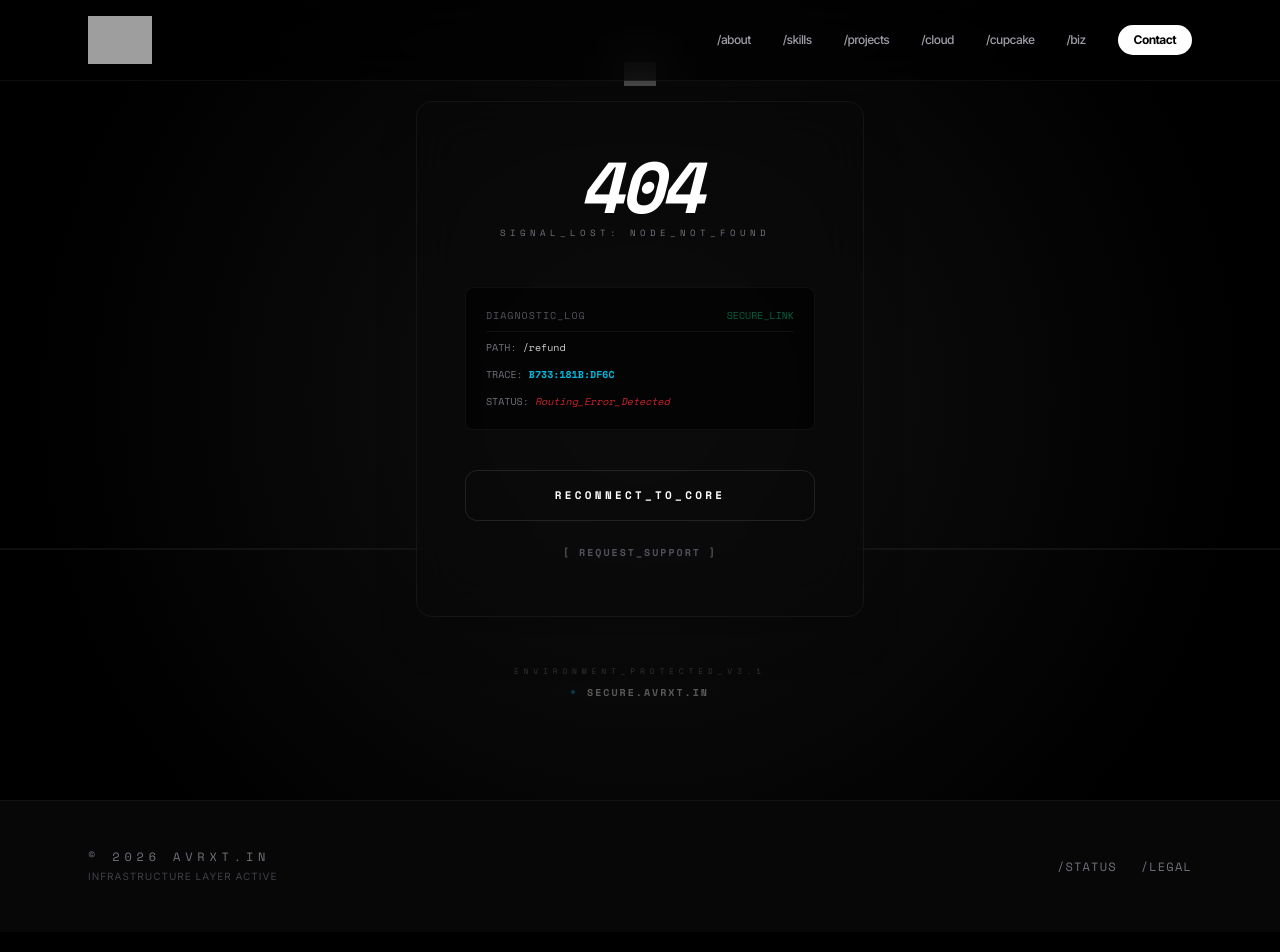
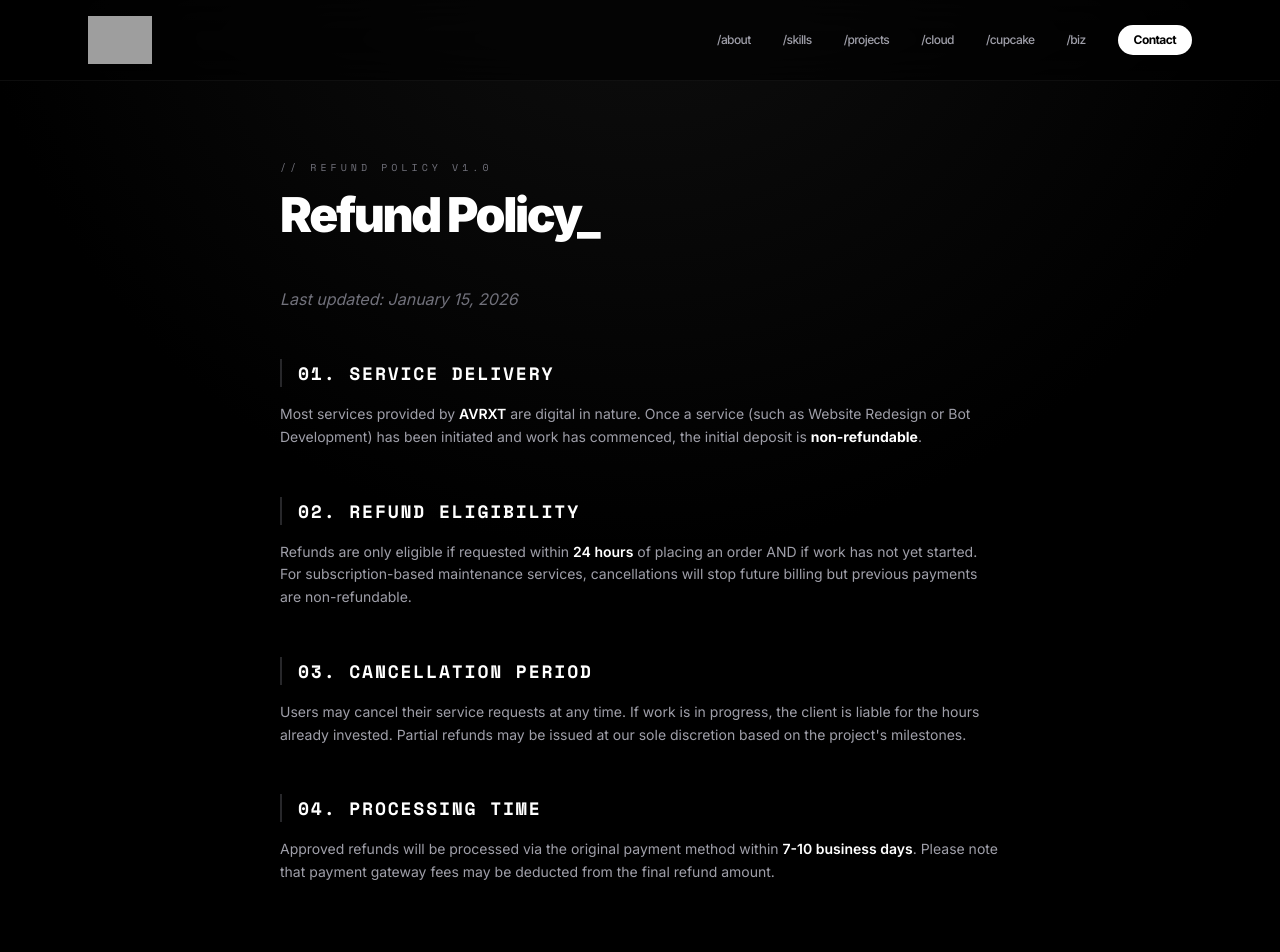
Before and after one commit to memoonlight/avrxt-in-one, a Next.js app: page /refund in a window 1280 px wide. Before the commit this address had no page. Shown: the top 952 px of the page. Built offline with nearby package versions, Linux system fonts and the light colour scheme; grey boxes are pictures that could not be loaded.

Commit message:
feat: Add legal pages (Refund, Security) and update footer with disclaimers on payment pages

```diff
--- a/src/app/cloud/[service]/BookingForm.tsx
+++ b/src/app/cloud/[service]/BookingForm.tsx
@@ -5,6 +5,7 @@ import { useRouter } from 'next/navigation';
 import Script from 'next/script';
 import { createRazorpayOrder, verifyPaymentAndBook } from '@/app/actions/cloud';
 import { Loader2, ArrowRight, ShieldCheck, ChevronDown } from 'lucide-react';
+import Link from 'next/link';
 import { cn } from '@/lib/utils';
 
 export default function BookingForm({ service }: { service: any }) {
@@ -232,8 +233,14 @@ export default function BookingForm({ service }: { service: any }) {
                     )}
                 </button>
 
-                <div className="flex items-center justify-center gap-2 text-zinc-600 text-[9px] uppercase tracking-widest">
-                    <ShieldCheck className="w-3 h-3" /> Secure Transaction SSL/TLS
+                <div className="space-y-4">
+                    <div className="flex items-center justify-center gap-2 text-zinc-600 text-[9px] uppercase tracking-widest">
+                        <ShieldCheck className="w-3 h-3" /> Secure Transaction SSL/TLS
+                    </div>
+                    <p className="text-[9px] text-zinc-700 uppercase tracking-widest leading-relaxed text-center px-4">
+                        By proceeding, you agree to our <Link href="/terms" className="text-zinc-500 hover:text-white underline underline-offset-4">Terms</Link> and <Link href="/refund" className="text-zinc-500 hover:text-white underline underline-offset-4">Refund Policy</Link>. <br />
+                        Payments are non-refundable after project initiation.
+                    </p>
                 </div>
             </form>
         </>
--- a/src/app/cupcake/CupcakeForm.tsx
+++ b/src/app/cupcake/CupcakeForm.tsx
@@ -3,6 +3,7 @@
 import { useState } from 'react';
 import { useRouter } from 'next/navigation';
 import Script from 'next/script';
+import Link from 'next/link';
 import { createTipOrder, verifyTipAndSave } from '@/app/actions/cupcake';
 import { Loader2, Heart, Send, Sparkles } from 'lucide-react';
 import { cn } from '@/lib/utils';
@@ -170,6 +171,11 @@ export default function CupcakeForm() {
                         </>
                     )}
                 </button>
+
+                <p className="mt-8 text-[9px] text-zinc-600 uppercase tracking-widest leading-relaxed text-center">
+                    By proceeding, you agree to our <Link href="/terms" className="text-zinc-500 hover:text-white underline underline-offset-4">Terms</Link> and <Link href="/refund" className="text-zinc-500 hover:text-white underline underline-offset-4">Refund Policy</Link>. <br />
+                    All digital contributions are non-refundable. Secure 256-bit SSL encrypted transmission.
+                </p>
             </form>
         </Reveal>
     );
--- a/src/app/hireme/page.tsx
+++ b/src/app/hireme/page.tsx
@@ -2,6 +2,7 @@
 
 import { useState } from 'react';
 import { Layout, Database, BrainCircuit, ShieldCheck, UploadCloud } from 'lucide-react';
+import Link from 'next/link';
 import Reveal from '@/components/Reveal';
 import { cn } from '@/lib/utils';
 
@@ -172,6 +173,11 @@ export default function HireMe() {
                     >
                         {isSubmitting ? 'UPLOADING...' : 'Transmit_Intake_Data_'} <UploadCloud className="w-4 h-4" />
                     </button>
+
+                    <p className="mt-8 text-[9px] text-zinc-600 uppercase tracking-widest leading-relaxed text-center px-4">
+                        By transmitting, you agree to our <Link href="/terms" className="text-zinc-500 hover:text-white underline underline-offset-4">Terms</Link> and <Link href="/privacy" className="text-zinc-500 hover:text-white underline underline-offset-4">Privacy Policy</Link>. <br />
+                        Submitted data is processed securely through our internal API.
+                    </p>
                 </form>
             </Reveal>
         </main>
--- /dev/null
+++ b/src/app/refund/page.tsx
@@ -0,0 +1,38 @@
+import Reveal from '@/components/Reveal';
+
+export default function Refund() {
+    const lastUpdated = "January 15, 2026";
+
+    return (
+        <main className="max-w-3xl mx-auto px-6 pt-40 pb-32">
+            <Reveal className="active">
+                <p className="text-[10px] uppercase tracking-[0.4em] text-zinc-500 mb-4 font-mono">// Refund Policy v1.0</p>
+                <h1 className="text-4xl md:text-5xl font-black tracking-tighter mb-12 text-white">Refund Policy_</h1>
+
+                <div className="space-y-12">
+                    <p className="italic text-zinc-500">Last updated: {lastUpdated}</p>
+
+                    <section className="legal-section">
+                        <h2 className="text-white font-mono text-lg font-bold uppercase tracking-widest border-l-2 border-zinc-800 pl-4 mb-4">01. Service Delivery</h2>
+                        <p className="text-zinc-400 leading-relaxed text-sm">Most services provided by <span className="text-white font-semibold">AVRXT</span> are digital in nature. Once a service (such as Website Redesign or Bot Development) has been initiated and work has commenced, the initial deposit is <span className="text-white font-bold text-red-400">non-refundable</span>.</p>
+                    </section>
+
+                    <section className="legal-section">
+                        <h2 className="text-white font-mono text-lg font-bold uppercase tracking-widest border-l-2 border-zinc-800 pl-4 mb-4">02. Refund Eligibility</h2>
+                        <p className="text-zinc-400 leading-relaxed text-sm">Refunds are only eligible if requested within <span className="text-white font-semibold">24 hours</span> of placing an order AND if work has not yet started. For subscription-based maintenance services, cancellations will stop future billing but previous payments are non-refundable.</p>
+                    </section>
+
+                    <section className="legal-section">
+                        <h2 className="text-white font-mono text-lg font-bold uppercase tracking-widest border-l-2 border-zinc-800 pl-4 mb-4">03. Cancellation Period</h2>
+                        <p className="text-zinc-400 leading-relaxed text-sm">Users may cancel their service requests at any time. If work is in progress, the client is liable for the hours already invested. Partial refunds may be issued at our sole discretion based on the project's milestones.</p>
+                    </section>
+
+                    <section className="legal-section">
+                        <h2 className="text-white font-mono text-lg font-bold uppercase tracking-widest border-l-2 border-zinc-800 pl-4 mb-4">04. Processing Time</h2>
+                        <p className="text-zinc-400 leading-relaxed text-sm">Approved refunds will be processed via the original payment method within <span className="text-white font-semibold">7-10 business days</span>. Please note that payment gateway fees may be deducted from the final refund amount.</p>
+                    </section>
+                </div>
+            </Reveal>
+        </main>
+    );
+}
--- /dev/null
+++ b/src/app/security/page.tsx
@@ -0,0 +1,38 @@
+import Reveal from '@/components/Reveal';
+
+export default function Security() {
+    const lastUpdated = "January 15, 2026";
+
+    return (
+        <main className="max-w-3xl mx-auto px-6 pt-40 pb-32">
+            <Reveal className="active">
+                <p className="text-[10px] uppercase tracking-[0.4em] text-zinc-500 mb-4 font-mono">// Security Protocol v2.4</p>
+                <h1 className="text-4xl md:text-5xl font-black tracking-tighter mb-12 text-white">Security_</h1>
+
+                <div className="space-y-12">
+                    <p className="italic text-zinc-500">Last updated: {lastUpdated}</p>
+
+                    <section className="legal-section">
+                        <h2 className="text-white font-mono text-lg font-bold uppercase tracking-widest border-l-2 border-zinc-800 pl-4 mb-4">01. Infrastructure Integrity</h2>
+                        <p className="text-zinc-400 leading-relaxed text-sm">We leverage industry-standard infrastructure including <span className="text-white font-semibold">Vercel, AWS, and Cloudflare</span> to ensure the highest level of uptime and security. All traffic is encrypted via <span className="text-white font-semibold">TLS 1.3</span> protocol.</p>
+                    </section>
+
+                    <section className="legal-section">
+                        <h2 className="text-white font-mono text-lg font-bold uppercase tracking-widest border-l-2 border-zinc-800 pl-4 mb-4">02. Data Protection</h2>
+                        <p className="text-zinc-400 leading-relaxed text-sm">Sensitive user data, including subscription emails and intake metadata, are stored in encrypted databases with strict <span className="text-white font-semibold">Identity and Access Management (IAM)</span> policies. We do not store full credit card details on our servers; all payments are handled by secure, PCI-compliant processors.</p>
+                    </section>
+
+                    <section className="legal-section">
+                        <h2 className="text-white font-mono text-lg font-bold uppercase tracking-widest border-l-2 border-zinc-800 pl-4 mb-4">03. Vulnerability Reporting</h2>
+                        <p className="text-zinc-400 leading-relaxed text-sm">If you discover a potential security vulnerability, we encourage you to report it to <span className="text-white font-bold">security@mail.avrxt.in</span>. We practice responsible disclosure and will work with you to resolve any issues promptly.</p>
+                    </section>
+
+                    <section className="legal-section">
+                        <h2 className="text-white font-mono text-lg font-bold uppercase tracking-widest border-l-2 border-zinc-800 pl-4 mb-4">04. Incident Response</h2>
+                        <p className="text-zinc-400 leading-relaxed text-sm">In the event of a documented security breach, we are committed to notifying affected users within <span className="text-white font-semibold">72 hours</span> as per standard security protocols and local regulations.</p>
+                    </section>
+                </div>
+            </Reveal>
+        </main>
+    );
+}
--- a/src/components/Footer.tsx
+++ b/src/components/Footer.tsx
@@ -36,9 +36,12 @@ export default function Footer() {
                     />
                 </div>
 
-                <div className="flex justify-center md:justify-end gap-6 text-zinc-500 text-xs font-mono uppercase tracking-widest order-3">
+                <div className="flex justify-center md:justify-end gap-x-6 gap-y-2 text-zinc-500 text-[10px] font-mono uppercase tracking-widest order-3 flex-wrap">
                     <Link href="https://status.avrxt.in" target="_blank" className="hover:text-white transition-colors">/status</Link>
-                    <Link href="/privacy" className="hover:text-white transition-colors">/legal</Link>
+                    <Link href="/terms" className="hover:text-white transition-colors">/terms</Link>
+                    <Link href="/privacy" className="hover:text-white transition-colors">/privacy</Link>
+                    <Link href="/refund" className="hover:text-white transition-colors">/refund</Link>
+                    <Link href="/security" className="hover:text-white transition-colors">/security</Link>
                 </div>
             </div>
         </footer>
```
